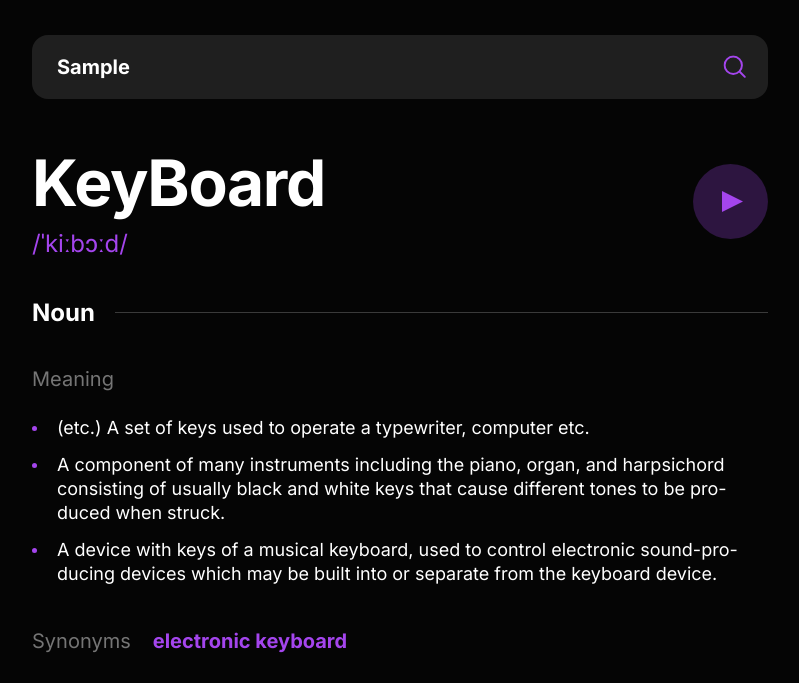
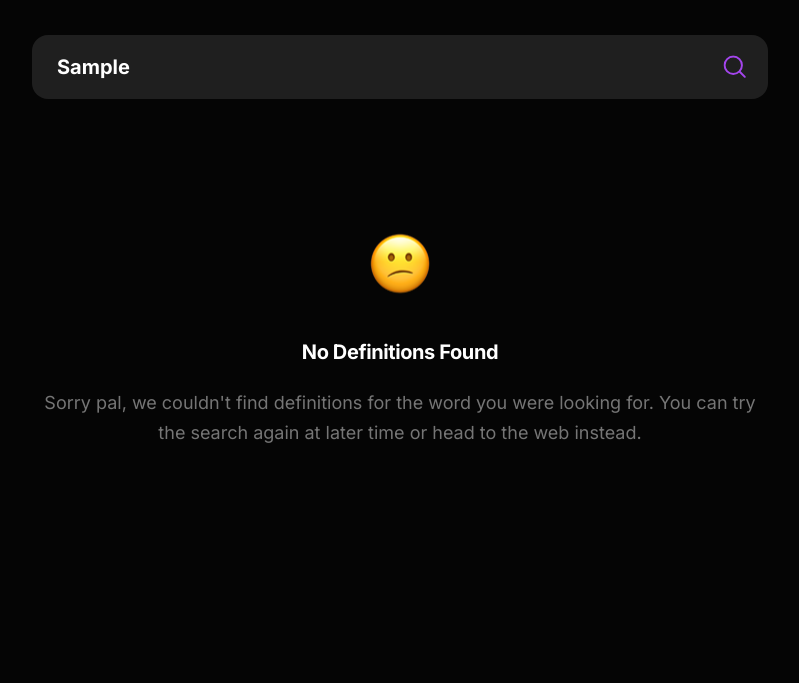
Before and after one commit to piushbhandari/dictionaryapp, a plain HTML site: page index.html in a window 1280 px wide. Both pictures are taken after typing "Sample" into the empty fields and a click on the button 974 px from the left and 184 px from the top of the page. Shown: the part 117-800 px from the top of the page, without its empty margins (240-1039 px from the left). Drawn offline with Linux system fonts and the light colour scheme; no server answers.

Commit message:
adding a no result found box

```diff
--- a/index.html
+++ b/index.html
@@ -130,7 +130,7 @@
 					<p class="search-form__error-msg" id="error-msg">hi</p>
 				</form>
 
-				<div class="result-box">
+				<div class="result-box" id="result-box">
 					<div class="result-box__main">
 						<div class="result-box__main-top">
 							<h1 class="result-box__key-word">KeyBoard</h1>
@@ -257,7 +257,19 @@
 					</div>
 				</div>
 
-				<div class="error-box"></div>
+				<div class="error-box" id="error-box">
+
+         <img src="./assets/images/sad.png" alt="">
+
+
+          <h1 class="error-box__title">No Definitions Found</h1>
+
+          <p class="error-box__text" id="empty-text">
+            Sorry pal, we couldn't find definitions for the word you were looking for. You can try the search again at later time or head to the web instead.
+          </p>
+
+
+        </div>
 			</main>
 		</div>
 
--- a/script.js
+++ b/script.js
@@ -101,6 +101,8 @@
 	const searchInput = document.querySelector("#dictionary-search");
 	const searchButton = document.querySelector("#search-btn");
 	const errMsg = document.querySelector("#error-msg");
+	const errorBox = document.querySelector("#error-box");
+	const resultBox = document.querySelector("#result-box");
 
 	const baseApiUrl = "https://api.dictionaryapi.dev/api/v2/entries/en/";
 	let currentInputValue = "";
@@ -149,10 +151,20 @@
 	}
 
 	async function startFetch(apiUrl) {
+
+
 		const data = await getData(apiUrl);
-    console.log(apiUrl)
-    console.log(currentInputValue)
-		console.log(data);
+
+		if (data === undefined) {
+      console.log('empty!')
+      errorBox.classList.add('show')
+      resultBox.classList.add('hide')
+		} else {
+      console.log(apiUrl);
+      console.log(currentInputValue);
+      console.log(data);
+		}
+
 	}
 
 	async function getData(apiUrl) {
@@ -160,7 +172,11 @@
 			const res = await fetch(apiUrl);
 			const json = await res.json();
 
-			return json;
+			if (res.status === 404) {
+				throw new Error("YOU SHALL NOT PASS!");
+			} else {
+				return json;
+			}
 		} catch (error) {
 			console.log("Something went wrong!");
 			console.warn(error);
--- a/styles.css
+++ b/styles.css
@@ -657,9 +657,10 @@ body.mono {
 	font-weight: 700;
 	color: var(--standard-text);
 }
-.search-form__input.error, .search-form__input.error:focus {
-  border-color: var(--color-error);
-  outline-color: var(--color-error);
+.search-form__input.error,
+.search-form__input.error:focus {
+	border-color: var(--color-error);
+	outline-color: var(--color-error);
 }
 .search-form__input:hover {
 	border: 1px solid var(--color-primary);
@@ -820,6 +821,31 @@ body.mono {
 .source-box__link:focus .source-box__icon {
 	transform: scale(1.3);
 }
+.result-box.hide {
+	display: none;
+}
+.error-box {
+	display: none;
+	flex-direction: column;
+	align-items: center;
+	text-align: center;
+	margin-top: 132px;
+}
+.error-box.show {
+	display: flex;
+}
+.error-box__title {
+	margin: 44px 0 24px 0;
+	color: var(--standard-text);
+	font-size: 2rem;
+	line-height: normal;
+}
+
+.error-box__text {
+	margin: 0;
+	color: var(--category);
+	font-size: 1.8rem;
+}
 @media all and (min-width: 48em) {
 	body {
 		padding: 58px 0 118px 0;
```
Also changed, not shown: assets/images/sad.png (added).
